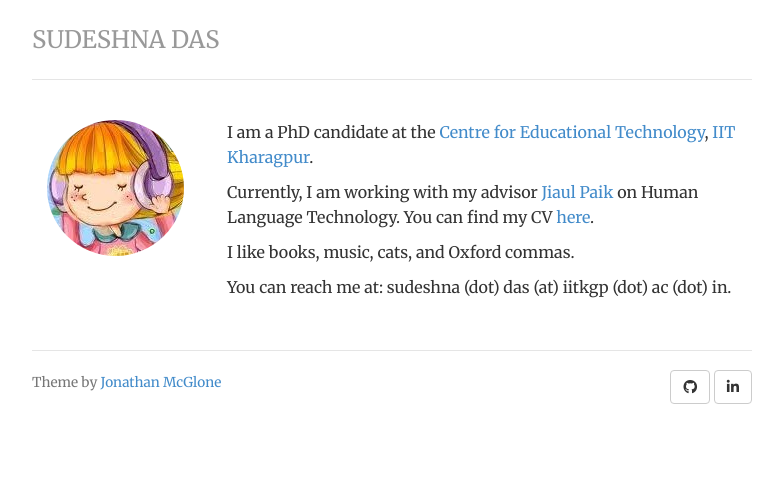
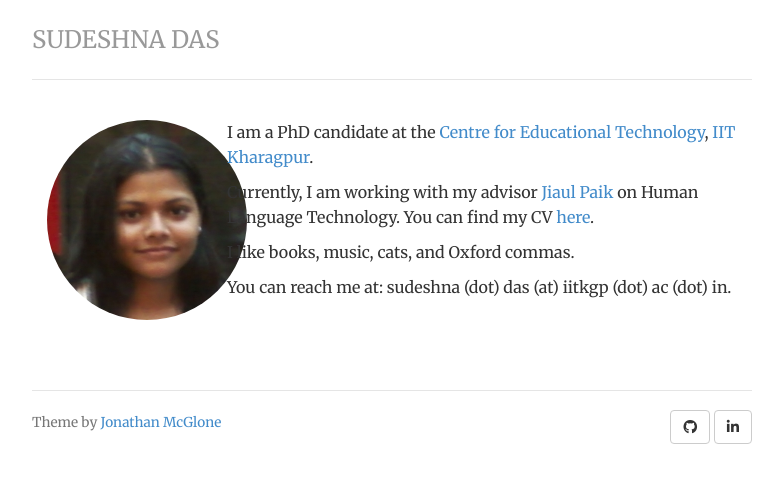
Before and after one commit to das-sudeshna/das-sudeshna.github.io, a Jekyll site: the page built from index.html, in a window 1280 px wide. Shown: the top 483 px of the page, without its empty margins (248-1031 px from the left). Built offline with Jekyll 4.4.1, drawn with Linux system fonts in a browser that asks for light colours; nearby versions of some CDN libraries.

Commit message:
Update index.html

```diff
--- a/index.html
+++ b/index.html
@@ -7,7 +7,7 @@ description: Sudeshna Das is a PhD candidate in Language Technology at IIT Khara
 <div class="row marketing">
 
 	<div class="col-sm-3">
-	<img  class="img-circle avatar" alt="Sudeshna Das" src="img/sud-0.jpg"> <!-- make image 200px by 200px for best fit-->
+	<img  class="img-circle avatar" alt="Sudeshna Das" src="img/sudeshna-das.jpg"> <!-- make image 200px by 200px for best fit-->
 	</div>
 
 	<div class="col-sm-9">
```
